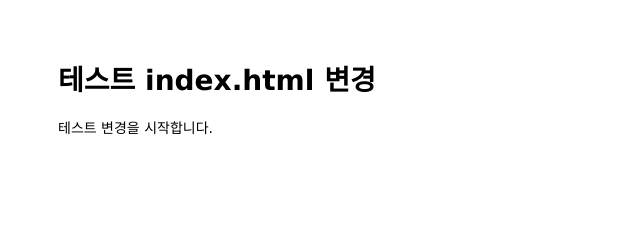
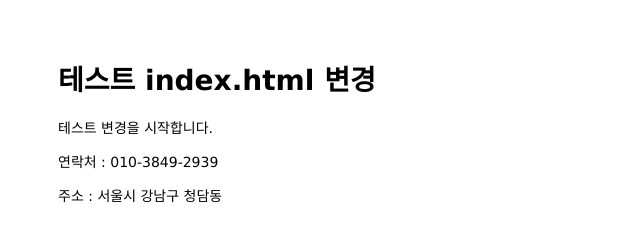
Before and after one commit to eunseongjo/test-git, a website: page public/index.html in a window 1280 px wide. Shown: the whole page, without its empty margins (0-640 px from the left). Drawn offline with Linux system fonts and the light colour scheme.

Commit message:
Add address to footer

```diff
--- a/public/index.html
+++ b/public/index.html
@@ -10,4 +10,8 @@
   <p>테스트 변경을 시작합니다.</p>
 </body>
 
+<footer>
+  <p>연락처 : 010-3849-2939</p>
+ <p>주소 : 서울시 강남구 청담동</p>
+</footer>
 </html>
```
